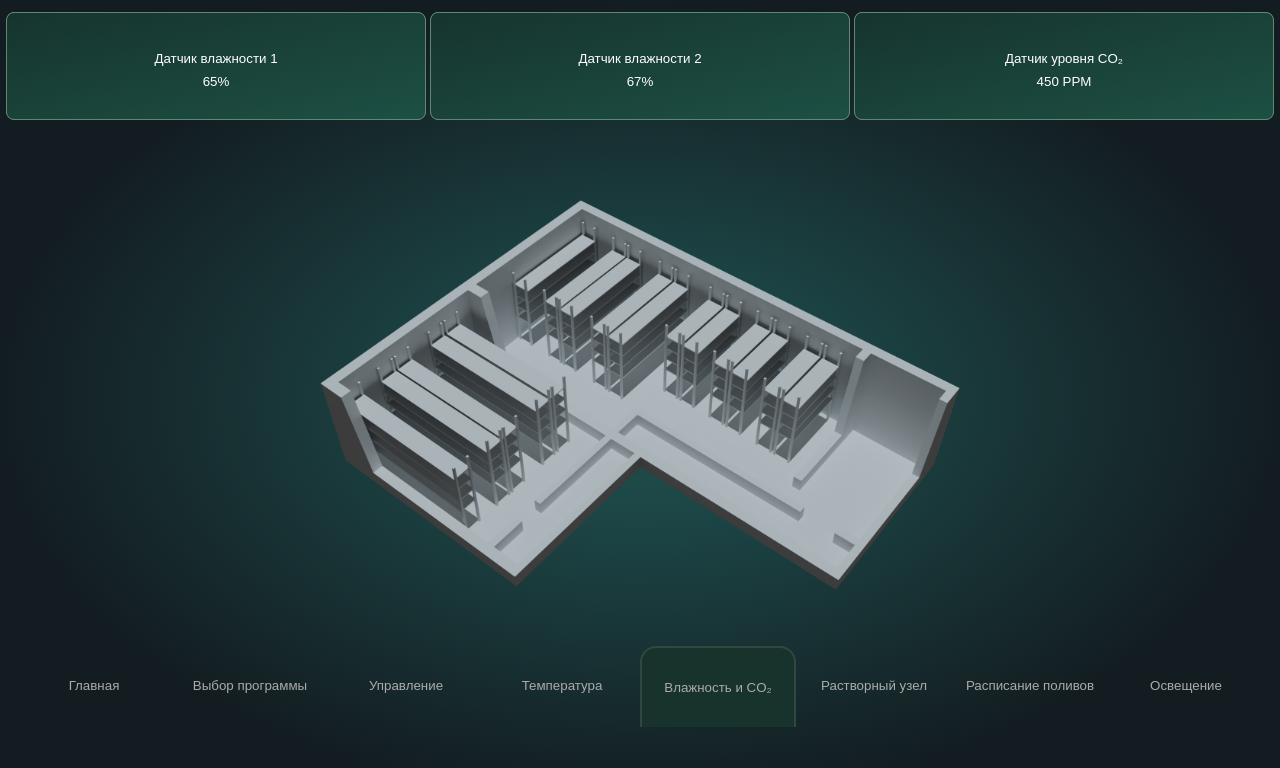
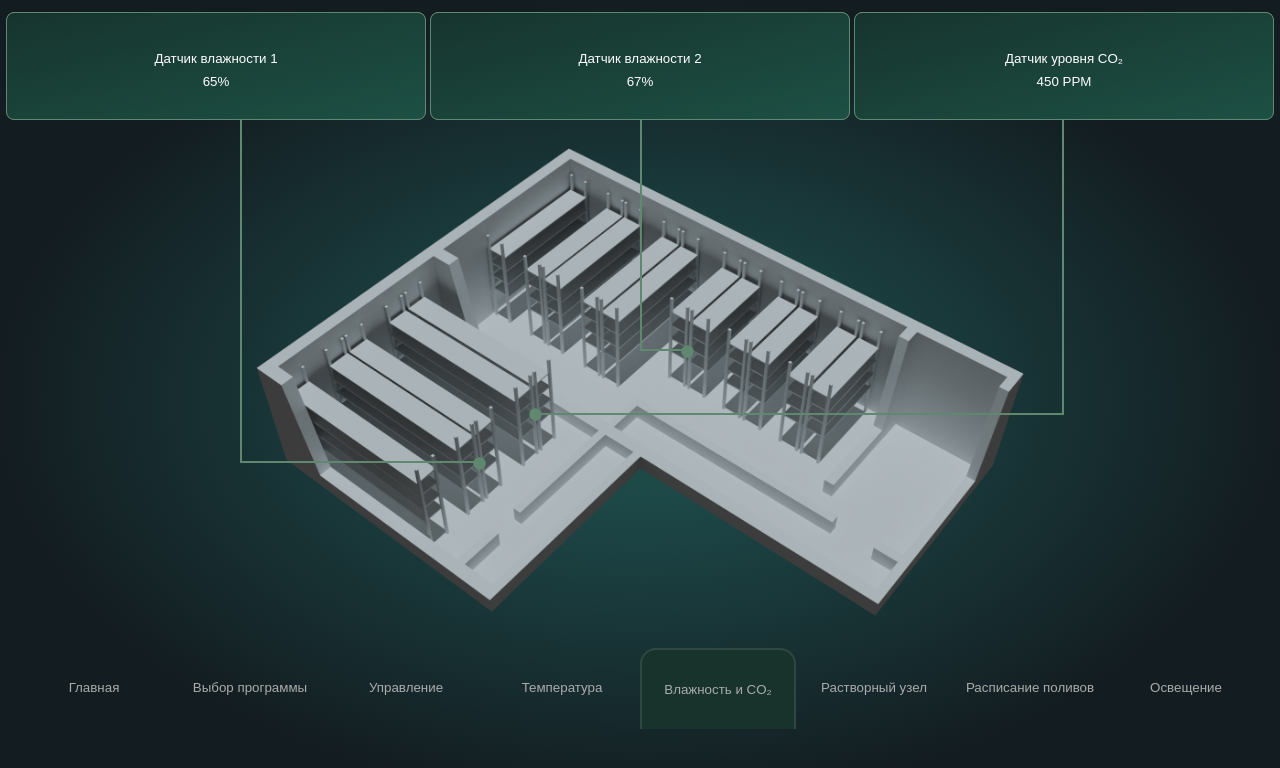
Before and after one commit to x3m4ikc/rea, a React (Create React App) app: page /humidity in a window 1280 px wide. Shown: the top 768 px of the page. Built offline with nearby package versions, Linux system fonts and the light colour scheme.

Commit message:
Finish Hum page without back logic

```diff
--- a/src/pages/Humidity/HumidityPage.css
+++ b/src/pages/Humidity/HumidityPage.css
@@ -29,6 +29,57 @@ span + p {
 
 .room_image {
     display: block;
-    margin: 5rem auto 2.5rem auto;
-    width: 50%;
+    margin: 1.75rem auto 1rem auto;
+    width: 60%;
 }
+
+.pointer_1 {
+    position: absolute;
+    border-bottom: .15rem solid #60876F;
+    border-left: .15rem solid #60876F;
+    margin-top: -1.8rem;
+    margin-left: 15rem;
+    height: 21.5rem;
+    width: 15rem;
+}
+
+.pointer_icon1 {
+    color: #60876F;
+    position: absolute;
+    margin-top: 19.25rem;
+    margin-left: 29.5rem;
+}
+
+.pointer_2 {
+    position: absolute;
+    border-bottom: .15rem solid #60876F;
+    border-left: .15rem solid #60876F;
+    margin-top: -1.8rem;
+    margin-left: 40rem;
+    height: 14.5rem;
+    width: 2.75rem;
+}
+
+.pointer_icon2 {
+    color: #60876F;
+    position: absolute;
+    margin-top: 12.25rem;
+    margin-left: 42.5rem;
+}
+
+.pointer_3 {
+    position: absolute;
+    border-bottom: .15rem solid #60876F;
+    border-right: .15rem solid #60876F;
+    margin-top: -1.8rem;
+    margin-left: 33.5rem;
+    height: 18.5rem;
+    width: 33rem;
+}
+
+.pointer_icon3 {
+    color: #60876F;
+    position: absolute;
+    margin-top: 16.2rem;
+    margin-left: 33rem;
+}
--- a/src/pages/Humidity/HumidityPage.js
+++ b/src/pages/Humidity/HumidityPage.js
@@ -1,5 +1,6 @@
 import NavMenu from "../../Components/NavMenu/NavMenu";
 import image from '../../static/images/room.png'
+import LensIcon from '@mui/icons-material/Lens';
 import './HumidityPage.css';
 
 const HumidityPage = () => {
@@ -35,8 +36,17 @@ const TopBar = () => {
 
 const ImageHolder = () => {
     return (
-        <div className="img-holder">
-            <img src={image} className="room_image"/>
+        <div>
+            <div className="pointer_1"></div>
+            <LensIcon className="pointer_icon1" sx={{ fontSize: 15 }}/>
+            <div className="pointer_2"></div>
+            <LensIcon className="pointer_icon2" sx={{ fontSize: 15 }}/>
+            <div className="pointer_3"></div>
+            <LensIcon className="pointer_icon3" sx={{ fontSize: 15 }}/>
+
+            <div className="img-holder">
+                <img src={image} className="room_image"/>
+            </div>
         </div>
     )
 }
--- a/src/pages/Light/LightPage.js
+++ b/src/pages/Light/LightPage.js
@@ -90,9 +90,6 @@ const LightPage = () => {
                 <img src={image} className="light_image"/>
             </div>
             <div className={`layer_${cellGroup}`} />
-            {/* <div className='layer_2' />
-            <div className='layer_3' />
-            <div className='layer_4' /> */}
         </div>
 
         <NavMenu />
--- a/src/pages/Temperature/TemperaturePage.css
+++ b/src/pages/Temperature/TemperaturePage.css
@@ -25,6 +25,15 @@ span + p {
 
 .room_image {
     display: block;
-    margin: 5rem auto 2.5rem auto;
-    width: 50%;
+    margin: 1.75rem auto 1rem auto;
+    width: 60%;
 }
+
+/* .pointer1 {
+    position: absolute;
+    border-bottom: .15rem solid #60876F;
+    border-left: .15rem solid #60876F;
+
+    width: 100%;
+    height: 18%;
+} */
--- a/src/pages/Temperature/TemperaturePage.js
+++ b/src/pages/Temperature/TemperaturePage.js
@@ -51,13 +51,20 @@ const TopBar = () => {
                     <p className="sensor-value">25.0°С</p>
                 </button>
             </div>
+
     )
 }
 
 const ImageHolder = () => {
     return (
-        <div className="img-holder">
-            <img src={image} className="room_image"/>
+        <div>
+            <div className="pointer1"></div>
+            <div className="pointer2"></div>
+            <div className="pointer3"></div>
+
+            <div className="img-holder">
+                <img src={image} className="room_image"/>
+            </div>
         </div>
     )
 }
```
